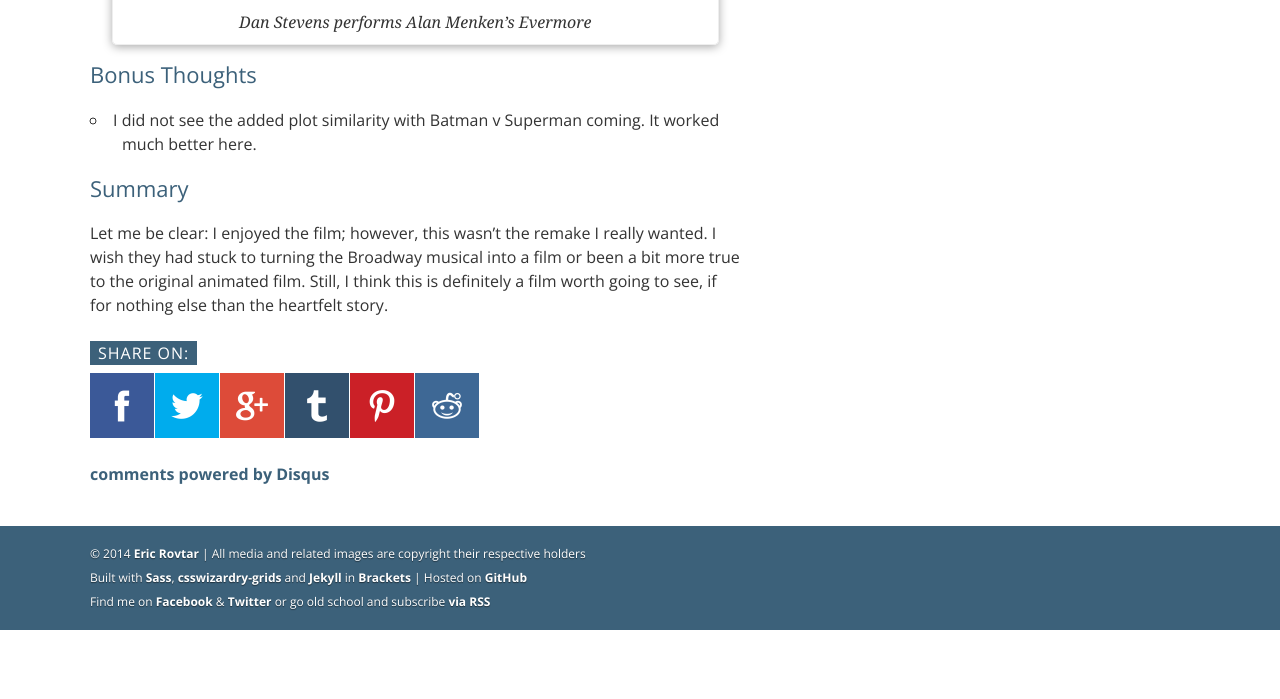
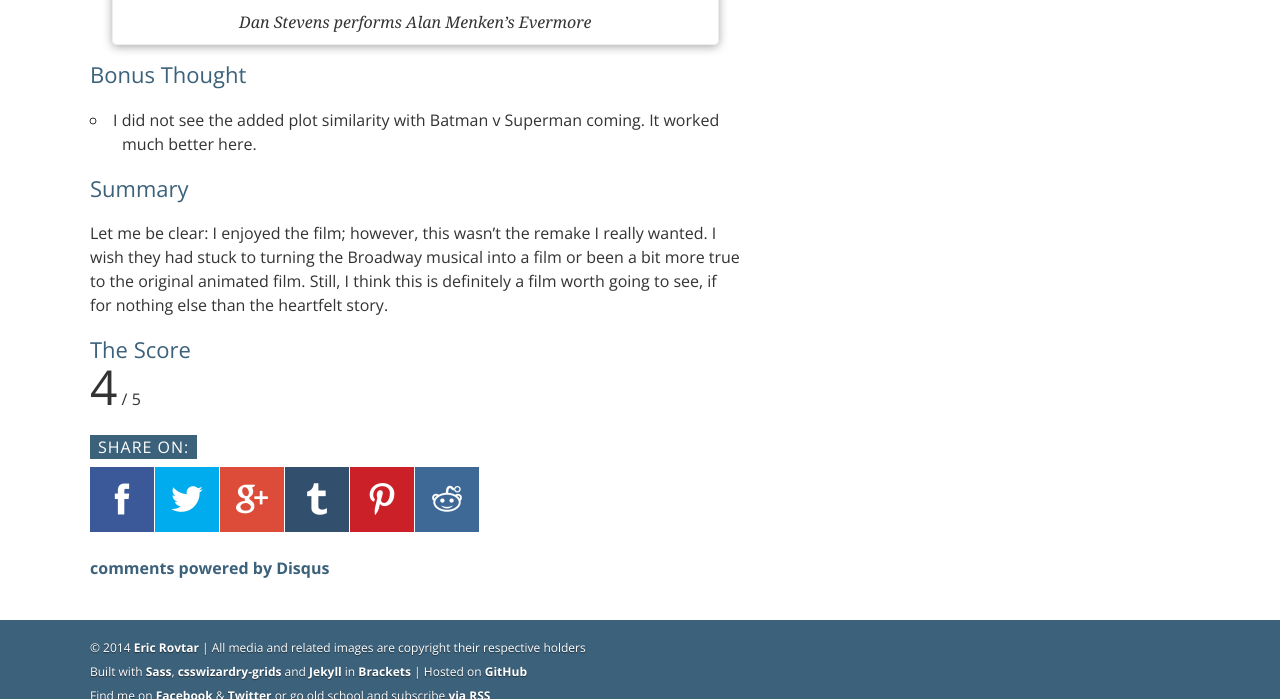
Before and after one commit to ericrovtar/ericrovtar.github.io, a Jekyll site: the page built from _posts/2017-03-16-beauty-and-the-beast-2017-review.md, in a window 1280 px wide and 900 px high, scrolled down 1491 px, cut to the strip 201-900 px from the top of the window. Built offline with Jekyll 4.4.1, drawn with Linux system fonts in a browser that asks for light colours; nearby versions of some CDN libraries; comment, search, counter and statistics services are not loaded; before the commit the page ends 2322 px from its top, so only the background shows below that.

Commit message:
Add score

```diff
--- a/_posts/2017-03-16-beauty-and-the-beast-2017-review.md
+++ b/_posts/2017-03-16-beauty-and-the-beast-2017-review.md
@@ -34,9 +34,13 @@ thought of the film.
 
 {% include youtube.html src="https://www.youtube.com/embed/tPcxqpMbcSg" width="560" height="315" caption="Dan Stevens performs Alan Menken&rsquo;s Evermore" %}
 
-## Bonus Thoughts
+## Bonus Thought
 * I did not see the added plot similarity with Batman v Superman coming. It worked much better here.
 
 ## Summary
 
 Let me be clear: I enjoyed the film; however, this wasn&rsquo;t the remake I really wanted. I wish they had stuck to turning the Broadway musical into a film or been a bit more true to the original animated film. Still, I think this is definitely a film worth going to see, if for nothing else than the heartfelt story.
+
+
+## The Score
+<span class="h1">4</span> / 5
```
